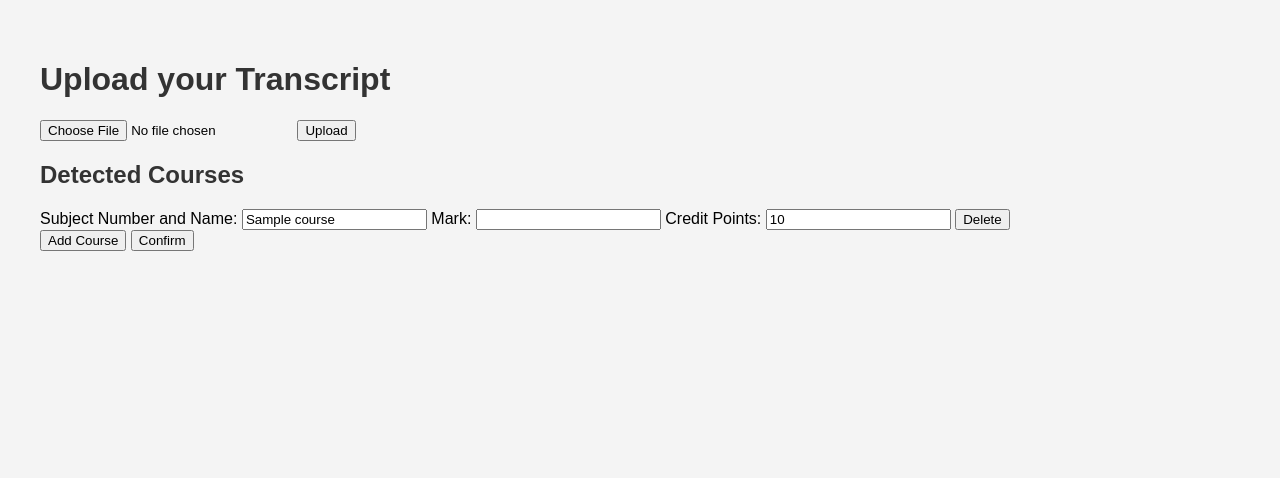
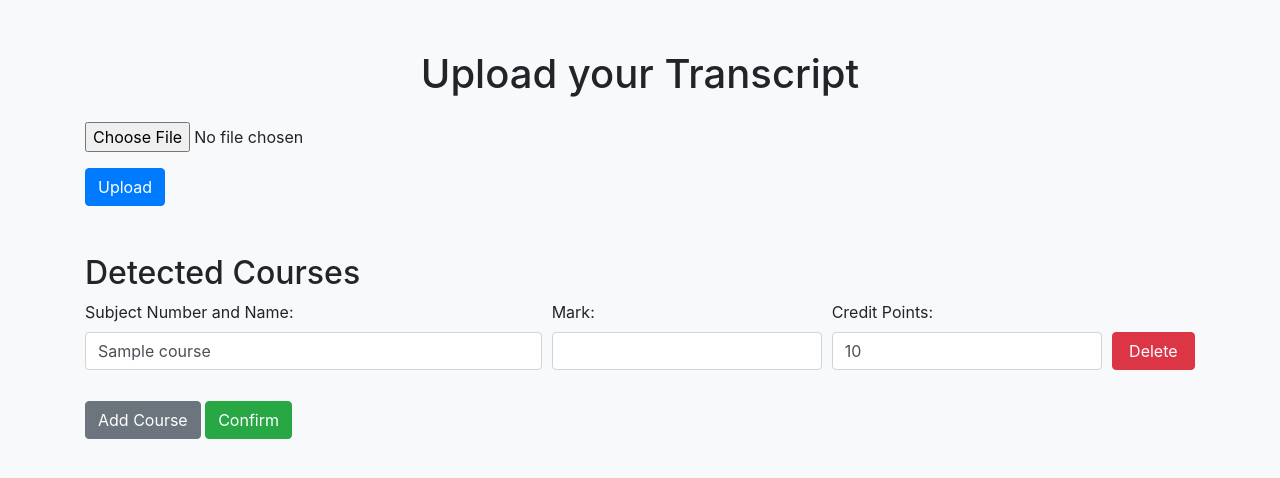
Before and after one commit to HardtoHave/GPAcalculator, a Flask app: template templates/upload.html in a window 1280 px wide. Shown: the top 478 px of the page. Run offline with Flask 3, Linux system fonts and the light colour scheme; the template is opened without the code that fills it: most values are stand-ins (such as "Sample title", 1, 10 or a date in 2020); parts of the project's set-up code (start-up, migrations or seed data) failed here and were passed over; some libraries are stand-ins or nearby versions.

Commit message:
final commit

```diff
--- a/app.py
+++ b/app.py
@@ -1,9 +1,13 @@
+import os
+import random
+
+import pandas as pd
 from flask import Flask, render_template, request
-import os
 from werkzeug.utils import secure_filename
+
 from models.gpa_predictor import predict_gpa, calculate_current_gpa
 from models.upstage_api import extract_academic_transcript
-import random
+from scipy.stats import percentileofscore
 
 app = Flask(__name__)
 app.config['UPLOAD_FOLDER'] = 'uploads/'
@@ -13,6 +17,29 @@ app.config['ALLOWED_EXTENSIONS'] = {'pdf', 'txt', 'docx'}  # Allowed file types
 # Function to check allowed file type
 def allowed_file(filename):
     return '.' in filename and filename.rsplit('.', 1)[1].lower() in app.config['ALLOWED_EXTENSIONS']
+
+
+def get_all_student_scores():
+    script_dir = os.path.dirname(os.path.abspath(__file__))
+    dataset_path = os.path.join(script_dir, 'datasets', 'studentAssessment.csv')
+
+    if not os.path.exists(dataset_path):
+        print(f"Dataset not found at {dataset_path}")
+        return []
+
+    # Read the CSV file using pandas
+    df = pd.read_csv(dataset_path)
+
+    # Extract all scores as a list
+    scores = df.iloc[:, 4]
+    scores_numeric = pd.to_numeric(scores, errors='coerce')
+    scores_clean = scores_numeric.dropna()
+    all_scores = [score for score in scores_clean if score != 100 and score != 80]
+    num_additional_students = int(len(scores_clean) * 0.3)
+    additional_scores = [50] * num_additional_students
+    all_scores += additional_scores
+    print(all_scores)
+    return all_scores
 
 
 # Upload page route
@@ -53,6 +80,9 @@ def show_page():
 
     # Calculate current GPA
     current_gpa = calculate_current_gpa(courses)
+    all_scores = get_all_student_scores()
+    percentile = percentileofscore(all_scores, current_gpa, kind='rank')
+    percentile = round(percentile, 2)
 
     # Predict next semester's GPA
     # For simplicity, let's assume we pass some dummy student info features for now
@@ -84,7 +114,8 @@ def show_page():
             "Consistency is key! You're steady and strong!",
         ]
     encouragement = random.choice(encouragements)
-    return render_template('show.html', current_gpa=current_gpa, predicted_gpa=predicted_gpa, encouragement=encouragement)
+    return render_template('show.html', current_gpa=current_gpa, predicted_gpa=predicted_gpa,
+                           encouragement=encouragement, percentile=percentile)
 
 
 if __name__ == '__main__':
--- a/models/upstage_api.py
+++ b/models/upstage_api.py
@@ -34,7 +34,7 @@ def extract_academic_transcript(input_filename):
                            "'Subject Number and Name, Mark, Credit Points'. Each course should be on a new line."
                            "For example: 'COMP1511 Programming Fundamentals, 85, 6'."
                            "ensure the credit points are under 20."
-                           "if the mark field is empty, replace it with 0. "
+                           "if the mark field is empty, fill 0. "
             }
         ],
         stream=True,
--- a/templates/upload.html
+++ b/templates/upload.html
@@ -3,61 +3,91 @@
 <head>
     <meta charset="UTF-8">
     <title>Upload Transcript</title>
-    <link rel="stylesheet" href="{{ url_for('static', filename='styles.css') }}">
+    <link href="https://stackpath.bootstrapcdn.com/bootstrap/4.5.2/css/bootstrap.min.css" rel="stylesheet">
+    <style>
+        body {
+            background-color: #f8f9fa;
+        }
+        .container {
+            margin-top: 50px;
+        }
+        .course {
+            margin-bottom: 15px;
+        }
+        .btn-add {
+            margin-bottom: 0px;
+        }
+    </style>
     <script>
-        // Function to add a new course input group
         function addCourse() {
             const courseContainer = document.getElementById('course-container');
             const newCourse = document.createElement('div');
             newCourse.classList.add('course');
             newCourse.innerHTML = `
-                <div>
+                <div class="form-row">
+                    <div class="form-group col-md-5">
                         <label>Subject Number and Name:</label>
-                    <input type="text" name="subject_name[]" required>
+                        <input type="text" class="form-control" name="subject_name[]" size="50" required>
+                    </div>
+                    <div class="form-group col-md-3">
                         <label>Mark:</label>
-                    <input type="number" name="mark[]" required>
+                        <input type="number" class="form-control" name="mark[]" required>
+                    </div>
+                    <div class="form-group col-md-3">
                         <label>Credit Points:</label>
-                    <input type="number" name="credit_points[]" required>
-                    <button type="button" onclick="removeCourse(this)">Delete</button>
+                        <input type="number" class="form-control" name="credit_points[]" required>
+                    </div>
+                    <div class="form-group col-md-1 d-flex align-items-end">
+                        <button type="button" class="btn btn-danger btn-block" onclick="removeCourse(this)">Delete</button>
+                    </div>
                 </div>
             `;
             courseContainer.appendChild(newCourse);
         }
 
-        // Function to remove a course input group
         function removeCourse(button) {
-            button.parentElement.parentElement.remove();
+            button.parentElement.parentElement.parentElement.remove();
         }
     </script>
 </head>
 <body>
-    <h1>Upload your Transcript</h1>
-    <form action="/" method="post" enctype="multipart/form-data">
-        <input type="file" name="file">
-        <input type="submit" value="Upload">
+    <div class="container">
+        <h1 class="text-center">Upload your Transcript</h1>
+        <form action="/" method="post" enctype="multipart/form-data" class="mt-4">
+            <div class="form-group">
+                <input type="file" class="form-control-file" name="file">
+            </div>
+            <button type="submit" class="btn btn-primary">Upload</button>
         </form>
 
         {% if detected_courses %}
-    <h2>Detected Courses</h2>
+        <h2 class="mt-5">Detected Courses</h2>
         <form action="{{ url_for('show_page') }}" method="post">
             <div id="course-container">
                 {% for course in detected_courses %}
-            <div class="course">
-                <div>
+                <div class="course form-row">
+                    <div class="form-group col-md-5">
                         <label>Subject Number and Name:</label>
-                    <input type="text" name="subject_name[]" value="{{ course.subject_name }}" required>
+                        <input type="text" class="form-control" name="subject_name[]" value="{{ course.subject_name }}" required>
+                    </div>
+                    <div class="form-group col-md-3">
                         <label>Mark:</label>
-                    <input type="number" name="mark[]" value="{{ course.mark }}" required>
+                        <input type="number" class="form-control" name="mark[]" value="{{ course.mark }}" required>
+                    </div>
+                    <div class="form-group col-md-3">
                         <label>Credit Points:</label>
-                    <input type="number" name="credit_points[]" value="{{ course.credit_points }}" required>
-                    <button type="button" onclick="removeCourse(this)">Delete</button>
+                        <input type="number" class="form-control" name="credit_points[]" value="{{ course.credit_points }}" required>
+                    </div>
+                    <div class="form-group col-md-1 d-flex align-items-end">
+                        <button type="button" class="btn btn-danger btn-block" onclick="removeCourse(this)">Delete</button>
                     </div>
                 </div>
                 {% endfor %}
             </div>
-        <button type="button" onclick="addCourse()">Add Course</button>
-        <input type="submit" value="Confirm">
+            <button type="button" class="btn btn-secondary btn-add" onclick="addCourse()">Add Course</button>
+            <button type="submit" class="btn btn-success">Confirm</button>
         </form>
         {% endif %}
+    </div>
 </body>
 </html>
```
Also changed, not shown: requirements.txt (+9 -6 lines), templates/show.html (+27 -5 lines). Lines whose indentation alone changed are shown as unchanged.
